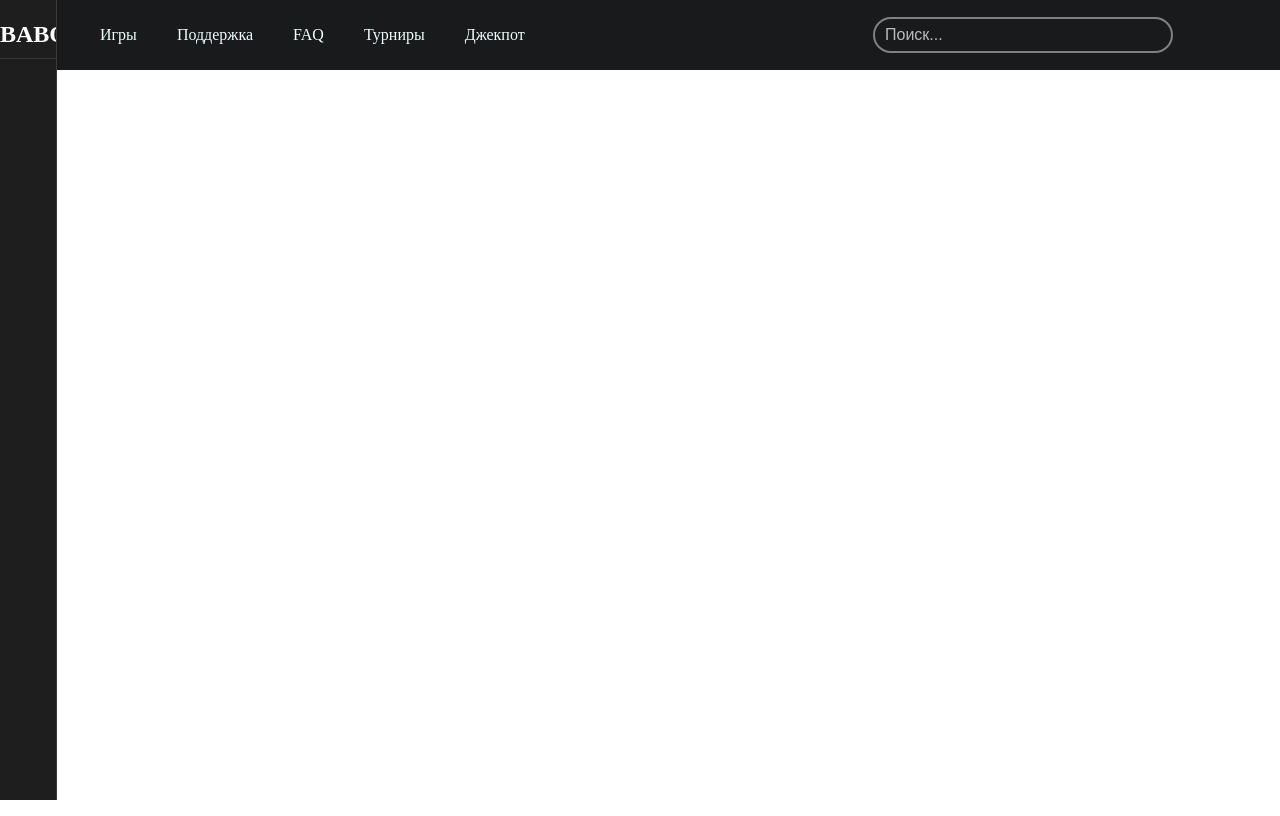
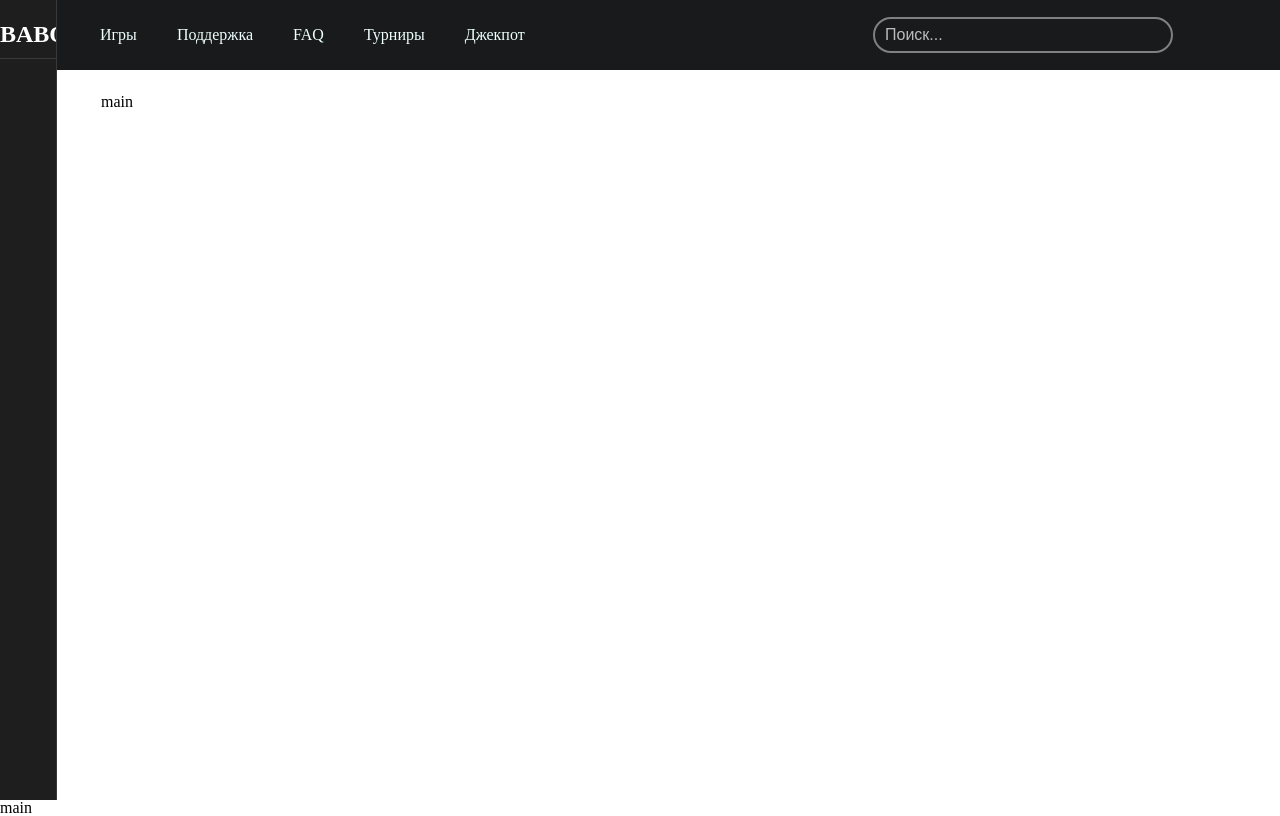
Before and after one commit to 1234445666666/Casino, a React (Vite) app: page / in a window 1280 px wide. Built offline with nearby package versions, Linux system fonts and the light colour scheme; some icons are missing.

Commit message:
fix:sliderbar and add:routes

```diff
--- a/src/App.tsx
+++ b/src/App.tsx
@@ -1,11 +1,13 @@
 import Header from "@components/Header/index.tsx";
 import Main from "@components/Main/index.tsx";
+import AppRoutes from "./routes/Routes";
 
 function App() {
   return (
     <>
     <Header />
     <Main />
+    <AppRoutes />
     </>
   );
 }
--- a/src/components/Header/index.tsx
+++ b/src/components/Header/index.tsx
@@ -2,7 +2,7 @@ import "./header.style.scss";
 import HeaderNav from "./components/Nav.tsx";
 import HeaderInput from "./components/Input.tsx";
 import Profile from "./components/Profile.tsx";
-/// Here starts menu
+
 export default function Header() {
   return (
     <header className="header">
--- a/src/components/Main/index.tsx
+++ b/src/components/Main/index.tsx
@@ -1,8 +1,25 @@
+
+import './main.style.scss'
 import SlideBar from "@components/Sidebar/index.tsx";
+import { Box } from "@mui/material";
+import AppRoutes from "../../routes/Routes";
+
 export default function Main() {
   return (
-    <main className="main">
+    <Box sx={{ display: 'flex', minHeight: 'calc(100vh - 70px)' }}>
       <SlideBar />
-    </main>
+
+      <Box
+        component="main"
+        sx={{
+          flexGrow: 1,
+          p: 3,
+          marginLeft: '20px', // Отступ равный ширине слайдбара
+          width: 'calc(100% - 240px)'
+        }}
+      >
+        <AppRoutes />
+      </Box>
+    </Box>
   );
 }
--- /dev/null
+++ b/src/components/Main/main.style.scss
@@ -0,0 +1,6 @@
+.main {
+  &__container {
+    display: flex;
+    margin-left: 300px;
+  }
+}
--- /dev/null
+++ b/src/pages/Error.tsx
@@ -0,0 +1,9 @@
+export default function Error() {
+  return (
+    <div className="error">
+      <h1>404</h1>
+      <p>Страница не найдена</p>
+    </div>
+  );
+
+};
--- /dev/null
+++ b/src/pages/Main.tsx
@@ -0,0 +1,8 @@
+export default function Main() {
+  return (
+    <main className="main">
+      <h1>main</h1>
+    </main>
+  );
+
+};
--- /dev/null
+++ b/src/pages/MyProfile.tsx
@@ -0,0 +1,5 @@
+export default function MyProfile() {
+  return (
+    <div>MyProfile</div>
+  )
+};
--- a/src/routes/Routes.tsx
+++ b/src/routes/Routes.tsx
@@ -1,3 +1,14 @@
-export default function Routes() {
+import { Routes, Route } from 'react-router-dom';
+import HomePage from '../pages/Main';
+import Error from '../pages/Error';
+import MyProfile from '../pages/MyProfile';
 
+export default function AppRoutes() {
+  return (
+    <Routes>
+      <Route path="/" element={<HomePage />} />
+      <Route path="/profile" element={<MyProfile />} />
+      <Route path="*" element={<Error />} />
+    </Routes>
+  );
 }
```
Also changed, not shown: src/components/Carousel/index.tsx (+7 -0 lines).
